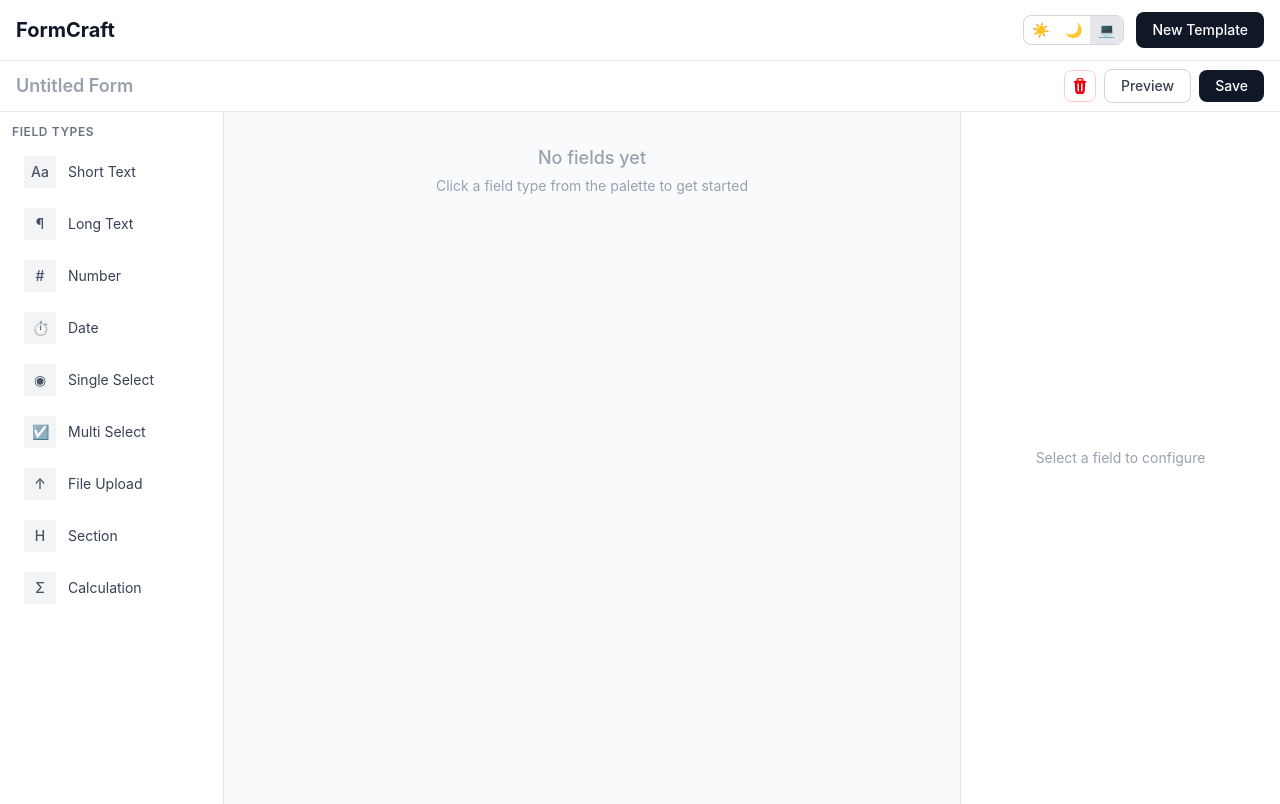
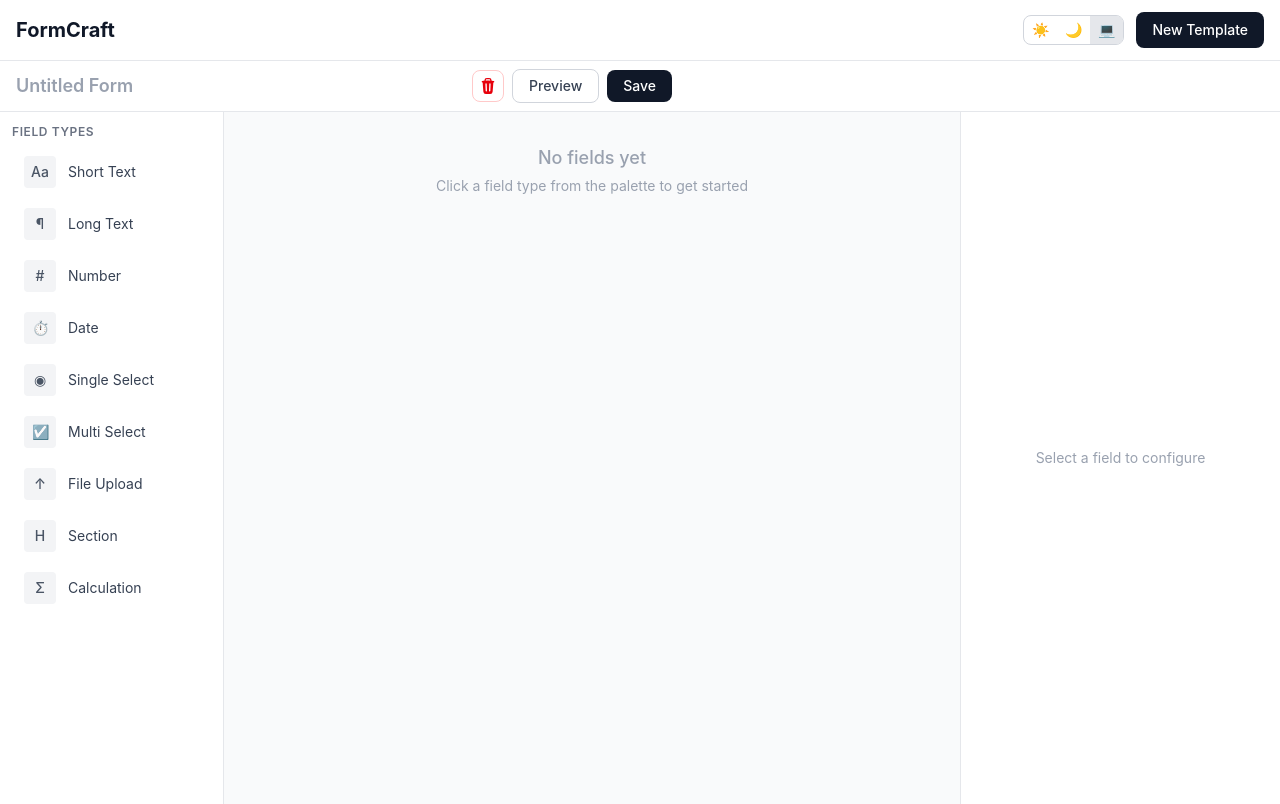
Before and after one commit to codxmayank/form-builder, a React (Vite) app: page /builder/new in a window 1280 px wide. Built offline with nearby package versions, Linux system fonts and the light colour scheme.

Commit message:
cap form title input width in builder toolbar

```diff
--- a/src/features/builder/BuilderLayout.tsx
+++ b/src/features/builder/BuilderLayout.tsx
@@ -51,7 +51,7 @@ export default function BuilderLayout() {
             value={title}
             onChange={(e) => setTitle(e.target.value)}
             placeholder="Untitled Form"
-            className="min-w-0 flex-1 border-none bg-transparent text-base font-semibold text-gray-900 placeholder-gray-400 focus:outline-none sm:text-lg dark:text-white dark:placeholder-gray-500"
+            className="max-w-md min-w-0 flex-1 border-none bg-transparent text-base font-semibold text-gray-900 placeholder-gray-400 focus:outline-none sm:text-lg dark:text-white dark:placeholder-gray-500"
             aria-label="Form title"
           />
           {/* Desktop actions — hidden on mobile */}
```
